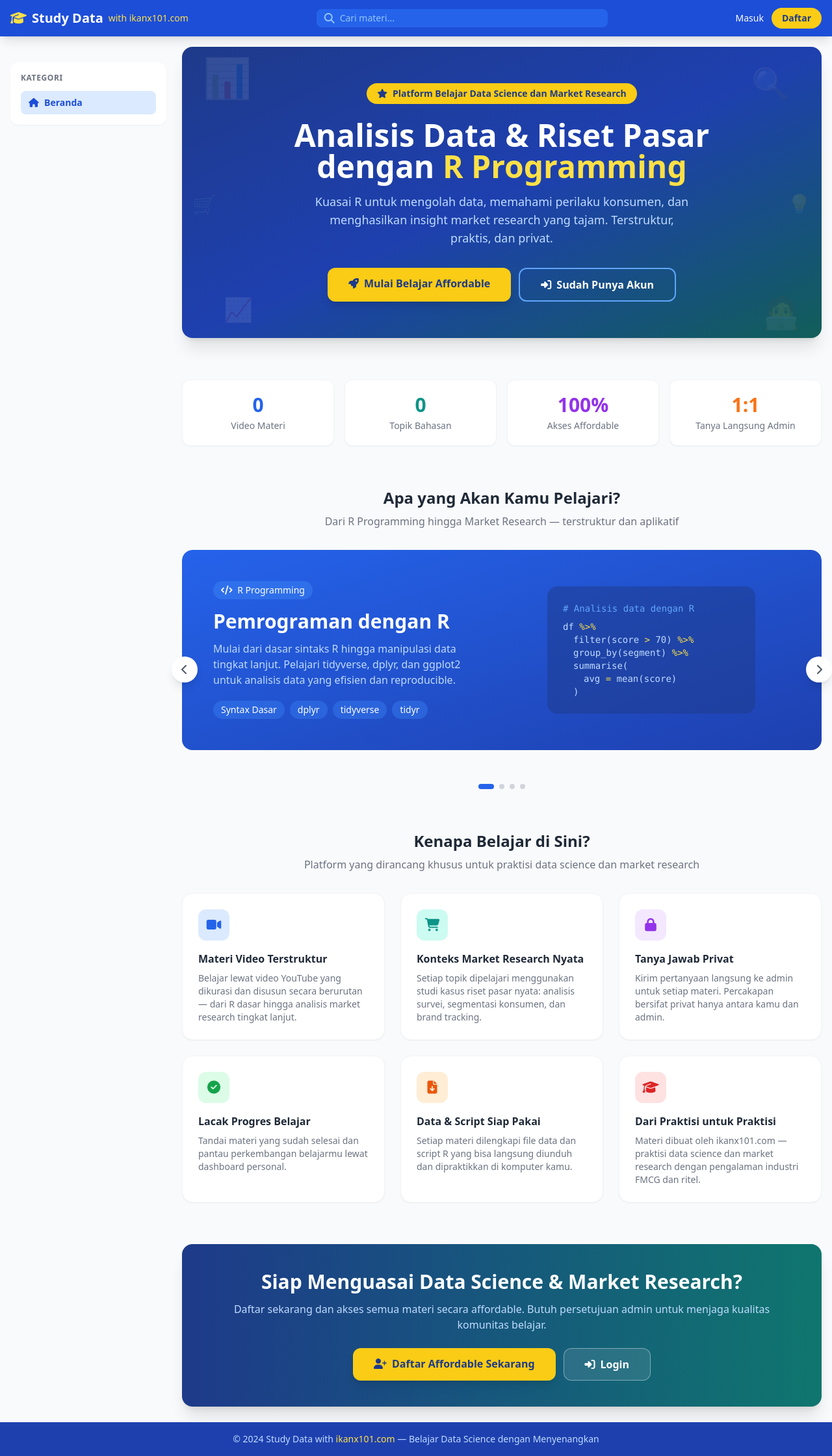
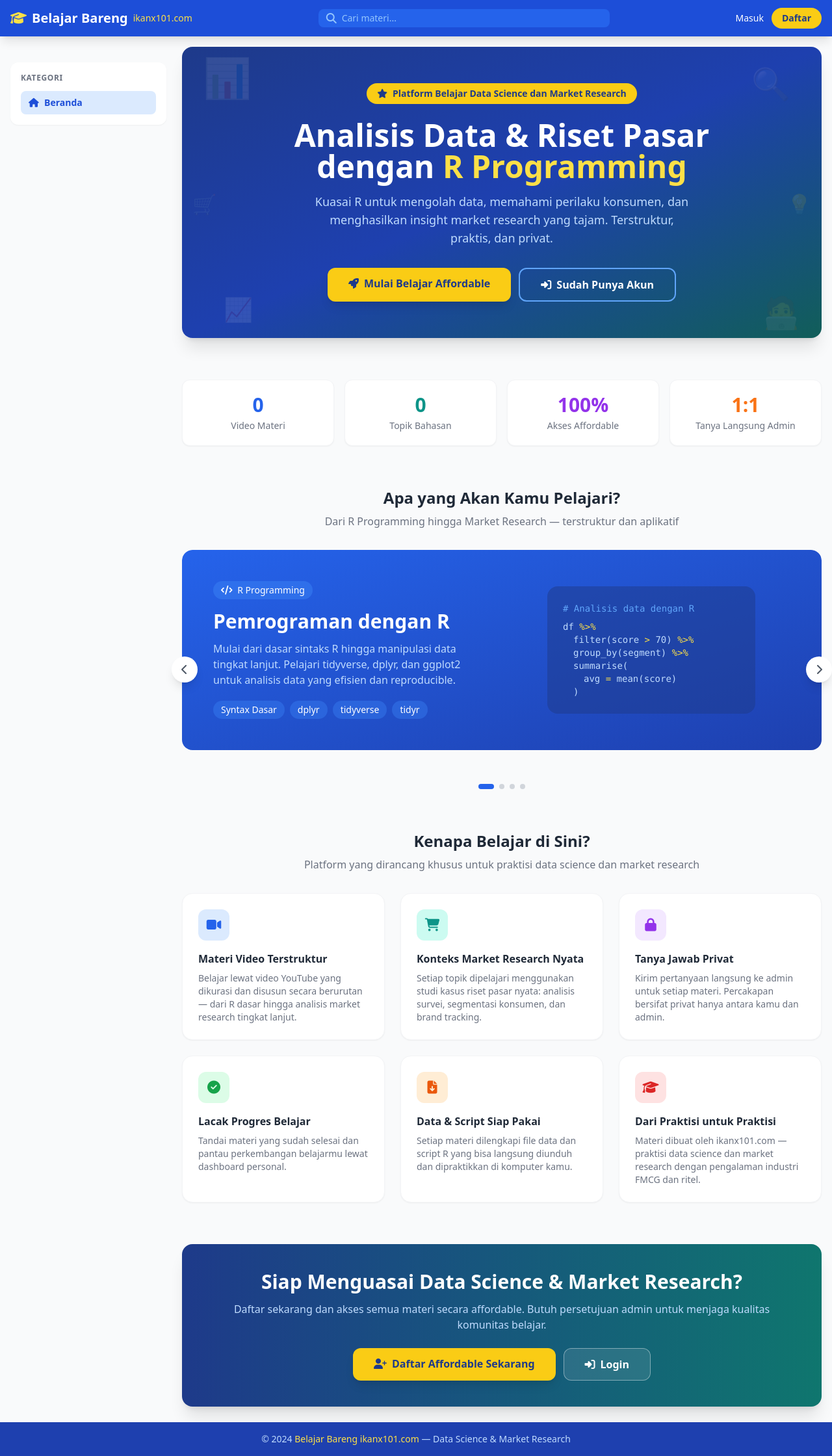
Before and after one commit to ikanx101/training-ikanx101com, a FastAPI app: page / in a window 1280 px wide. Shown: the whole page at 65% size. Run offline with FastAPI, Linux system fonts and the light colour scheme; some libraries are stand-ins or nearby versions.

Commit message:
update all

```diff
--- a/app/main.py
+++ b/app/main.py
@@ -6,7 +6,7 @@ from app.database import create_tables
 from app.models import user, category, material, progress, bookmark
 from app.routers import auth, main_router, admin
 
-app = FastAPI(title="Study Data with ikanx101.com", version="1.0.0")
+app = FastAPI(title="Belajar Bareng ikanx101.com", version="1.0.0")
 
 os.makedirs("uploads/materials", exist_ok=True)
 os.makedirs("app/static/img", exist_ok=True)
@@ -53,7 +53,7 @@ def _seed_admin():
                 email="admin@ikanx101.com",
                 hashed_password=get_password_hash("admin123"),
                 full_name="Ikang Fadhli",
-                bio="Admin Study Data with ikanx101.com",
+                bio="Admin Belajar Bareng ikanx101.com",
                 role="admin",
                 is_approved=True,
                 security_question="Apa nama hewan peliharaan pertama kamu?",
--- a/app/templates/base.html
+++ b/app/templates/base.html
@@ -3,7 +3,7 @@
 <head>
   <meta charset="UTF-8" />
   <meta name="viewport" content="width=device-width, initial-scale=1.0" />
-  <title>{% block title %}Study Data with ikanx101.com{% endblock %}</title>
+  <title>{% block title %}Belajar Bareng ikanx101.com{% endblock %}</title>
   <script src="https://cdn.tailwindcss.com"></script>
   <script src="https://unpkg.com/htmx.org@1.9.10"></script>
   <link rel="stylesheet" href="https://cdnjs.cloudflare.com/ajax/libs/font-awesome/6.4.0/css/all.min.css"/>
@@ -20,8 +20,8 @@
   <div class="max-w-7xl mx-auto px-4 py-3 flex items-center justify-between">
     <a href="/" class="flex items-center gap-2 font-bold text-xl">
       <i class="fas fa-graduation-cap text-yellow-300"></i>
-      <span>Study Data</span>
-      <span class="text-yellow-300 text-sm font-normal hidden sm:inline">with ikanx101.com</span>
+      <span>Belajar Bareng</span>
+      <span class="text-yellow-300 text-sm font-normal hidden sm:inline">ikanx101.com</span>
     </a>
     <!-- Search -->
     <form action="/search" method="get" class="hidden md:flex items-center bg-blue-600 rounded-lg px-3 py-1 gap-2 flex-1 max-w-md mx-6">
@@ -112,7 +112,7 @@
 
 <!-- Footer -->
 <footer class="bg-blue-800 text-blue-200 text-center py-4 text-sm mt-auto">
-  <p>&copy; 2024 Study Data with <a href="https://ikanx101.com" class="text-yellow-300 hover:underline">ikanx101.com</a> — Belajar Data Science dengan Menyenangkan</p>
+  <p>&copy; 2024 <a href="https://ikanx101.com" class="text-yellow-300 hover:underline">Belajar Bareng ikanx101.com</a> — Data Science &amp; Market Research</p>
 </footer>
 </body>
 </html>
--- a/app/templates/home.html
+++ b/app/templates/home.html
@@ -1,5 +1,5 @@
 {% extends "base.html" %}
-{% block title %}Study Data with ikanx101.com — Belajar Data Science{% endblock %}
+{% block title %}Belajar Bareng ikanx101.com — Belajar Data Science{% endblock %}
 {% block content %}
 
 {% if user %}
```
Also changed, not shown: README.md.
